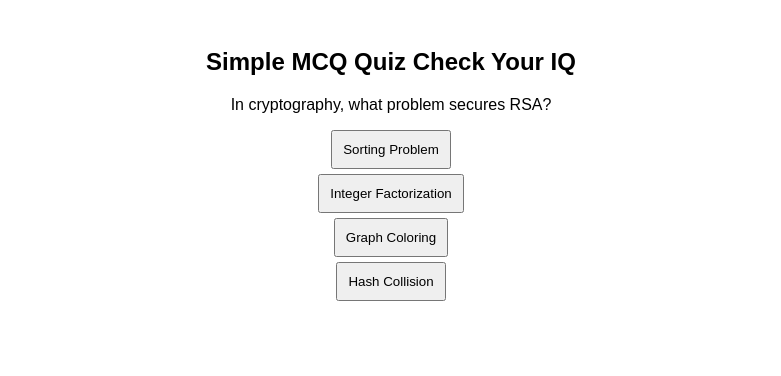
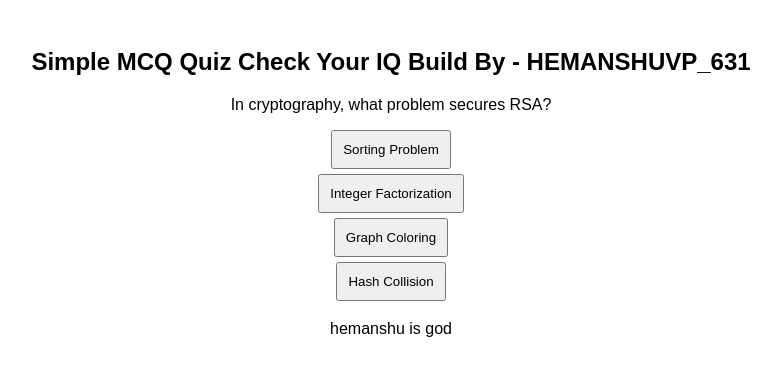
Before and after one commit to hemanshuvp631/quiz-webpage, a plain HTML site: page index.html in a window 1280 px wide. Shown: the whole page, without its empty margins (249-1030 px from the left). Drawn offline with Linux system fonts and the light colour scheme.

Commit message:
Update index.html

```diff
--- a/index.html
+++ b/index.html
@@ -1,16 +1,14 @@
 <!DOCTYPE html>
 <html>
 <head>
-<title>Quiz App
-Build By - HEMANSHUVP_631
-</title>
+<title>Quiz App</title>
  <style>
 body { font-family: Arial; text-align: center; padding: 20px; }
 button { margin: 5px; padding: 10px; display: block; margin-left:auto; margin-right:auto; }
  </style>
 </head>
 <body>
-<h2>Simple MCQ Quiz Check Your IQ</h2>
+<h2>Simple MCQ Quiz Check Your IQ Build By - HEMANSHUVP_631 </h2>
 
 <div id="quiz"></div>
 <h3 id="feedback"></h3>
@@ -107,6 +105,7 @@ function showResult(){
 
 loadQuestion();
 </script>
+ <p> hemanshu is god </p>
 
 </body>
 </html>
```
